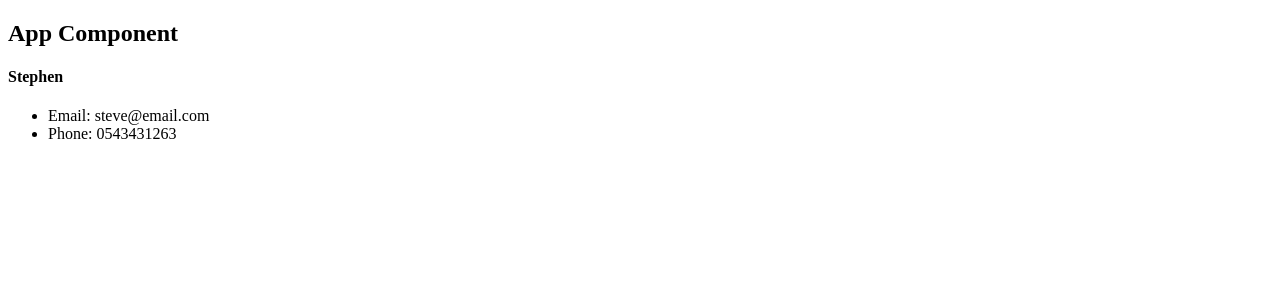
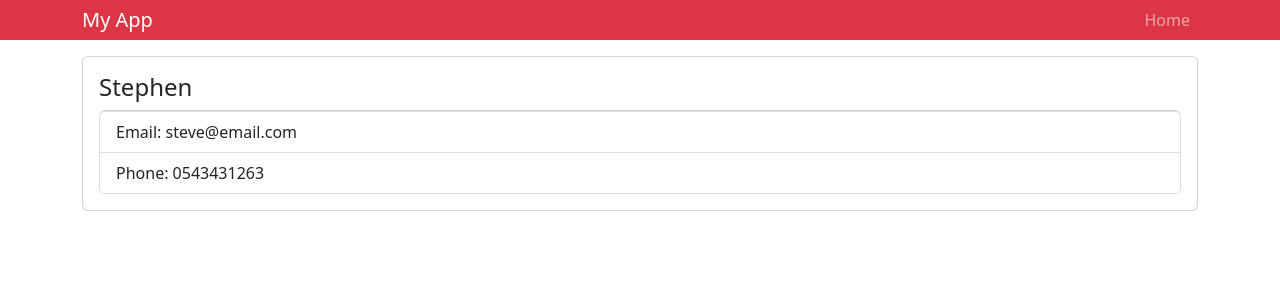
Before and after one commit to braincee/contact-manager, a React (Create React App) app: page / in a window 1280 px wide. Shown: the top 300 px of the page. Built offline with nearby package versions, Linux system fonts and the light colour scheme.

Commit message:
Add components Header and Contact

```diff
--- a/package.json
+++ b/package.json
@@ -6,6 +6,7 @@
     "@testing-library/jest-dom": "^5.16.5",
     "@testing-library/react": "^13.4.0",
     "@testing-library/user-event": "^13.5.0",
+    "bootstrap": "^5.2.2",
     "react": "^18.2.0",
     "react-dom": "^18.2.0",
     "react-scripts": "5.0.1",
--- a/src/App.js
+++ b/src/App.js
@@ -1,11 +1,21 @@
 import Contact from './Components/Contact';
+import Header from './Components/Header';
 
+import 'bootstrap/dist/css/bootstrap.min.css'
 import './App.css';
-function App() {
+
+
+const  App = () => {
   return (
     <div className="App">
-      <h2>App Component</h2>
-      <Contact />
+      <Header />
+      <div className='container'>
+      <Contact
+      name = "Stephen"
+      email = "steve@email.com"
+       phone = "0543431263"/>
+      </div>
+
     </div>
   );
 }
--- a/src/Components/Contact.js
+++ b/src/Components/Contact.js
@@ -1,14 +1,15 @@
 import React from 'react'
 
-const Contact = () => {
+const Contact = (props) => {
+    const { name, email, phone } = props;
   return (
-    <div>
+    <div className='card card-body mb-3'>
      <h4>
-        Stephen
+        {name}
      </h4>
-     <ul>
-        <li> Email: steve@email.com </li>
-        <li> Phone: 0543431263 </li>
+     <ul className='list-group'>
+        <li className='list-group-item'> Email: {email}</li>
+        <li className='list-group-item'> Phone: {phone}</li>
      </ul>
     </div>
   )
--- /dev/null
+++ b/src/Components/Header.js
@@ -0,0 +1,26 @@
+import React from 'react'
+
+const Header = props => {
+    const { header } = props;
+  return (
+        <nav className='navbar navbar-expand-sm navbar-dark bg-danger mb-3 py-0'>
+          <div className='container'>
+            <a href="/" className='navbar-brand'>{header}</a>
+            <div>
+              <ul className='navbar-nav mr-auto'>
+                <li className='nav-item'>
+                  <a href="/" className='nav-link'>Home</a>
+                </li>
+              </ul>
+            </div>
+          </div>
+        </nav>
+  )
+}
+
+Header.defaultProps = {
+    header: "My App"
+}
+
+
+export default Header;
```
Also changed, not shown: 1 other file (tests, documents, lock files or other folders).
